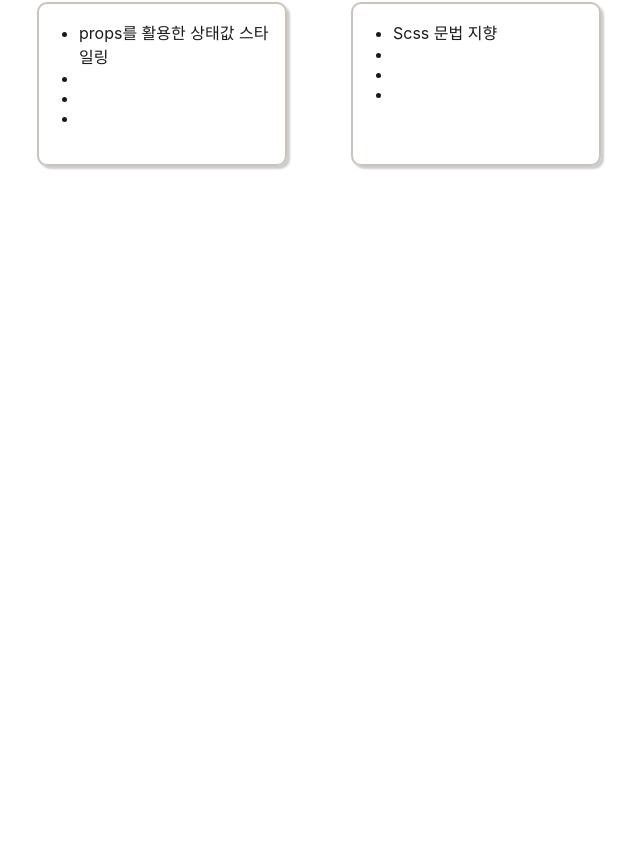
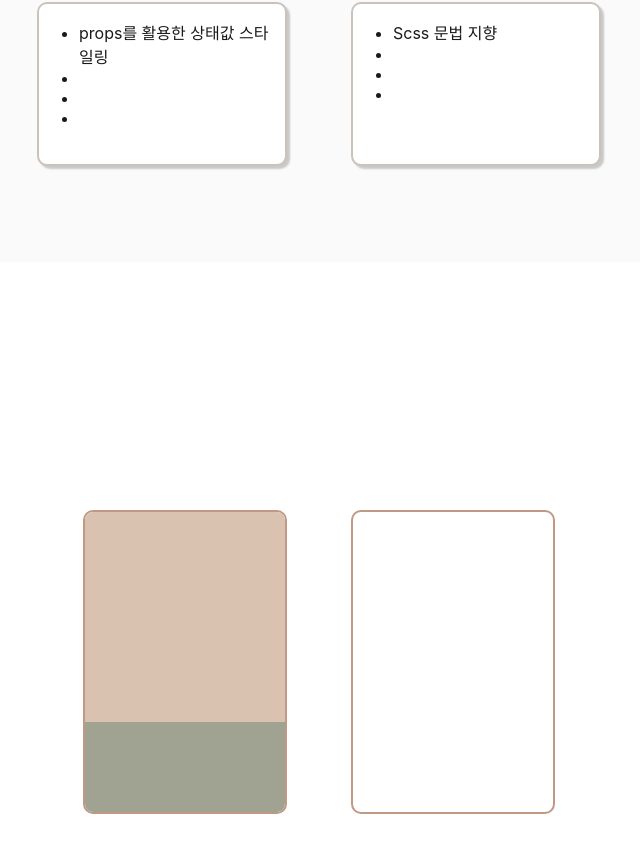
Before and after one commit to 04ian80/my-portfolio, a React (Create React App) app: page / in a window 1280 px wide. Shown: the part 1690-2542 px from the top of the page, without its empty margins (321-961 px from the left). Before the commit the page ends 1952 px from the top, so only its background shows below. Built offline with nearby package versions, Linux system fonts and the light colour scheme; a web font is replaced by a local one.

Commit message:
[34] - Project 컴포넌트 생성, Skill 색상 변경
- Project 컴포넌트 생성
- Skill부분 배경색상 변경, SkillDescContainer 배경색상 변경,

```diff
--- a/src/components/HeadBar.js
+++ b/src/components/HeadBar.js
@@ -23,7 +23,7 @@ export const HeadBar = () => {
           <C.NavLink to='/#skill' smooth={true}>
             기술스택
           </C.NavLink>
-          <C.NavLink to='/#portfolio' smooth={true}>
+          <C.NavLink to='/#project' smooth={true}>
             프로젝트
           </C.NavLink>
         </C.NavList>
--- a/src/components/Home.js
+++ b/src/components/Home.js
@@ -1,10 +1,9 @@
 import React from 'react';
-import * as H from '../style/Home.style';
 import { Introduce } from './Introduce';
 import { HeadBar } from './HeadBar';
 import { TopButton } from './TopButton';
 import { Skills } from './Skills';
-import { Mystory } from './Mystory';
+import { Project } from './Project';
 
 function Home() {
   return (
@@ -13,6 +12,7 @@ function Home() {
       <HeadBar />
       <Introduce />
       <Skills />
+      <Project />
     </div>
   );
 }
--- /dev/null
+++ b/src/components/Project.js
@@ -0,0 +1,47 @@
+import React from 'react';
+import styled from 'styled-components';
+import * as palette from '../style/Variables';
+
+export function Project() {
+  return (
+    <ProjectContainer id='project'>
+      {/* <div> */}
+      <EachProject>
+        <ProjectImg></ProjectImg>
+        <ProjectDesc></ProjectDesc>
+      </EachProject>
+      <EachProject></EachProject>
+      {/* </div> */}
+    </ProjectContainer>
+  );
+}
+
+const ProjectContainer = styled.div`
+  display: flex;
+  justify-content: center;
+  align-items: center;
+  min-height: 100vh;
+  flex-wrap: wrap;
+  /* padding: 4rem; */
+`;
+
+const EachProject = styled.div`
+  width: 200px;
+  height: 300px;
+  margin: 2rem;
+  border: 2px solid ${palette.brownColor};
+  border-radius: ${palette.defaultRadius};
+  flex-shrink: 0;
+  flex-wrap: wrap;
+  overflow: hidden;
+`;
+
+const ProjectImg = styled.div`
+  background-color: ${palette.salmonColor};
+  height: 70%;
+`;
+
+const ProjectDesc = styled.div`
+  background-color: ${palette.greenColor};
+  height: 30%;
+`;
--- a/src/components/Skills.js
+++ b/src/components/Skills.js
@@ -125,6 +125,8 @@ const SkillIconContainer = styled.div`
   align-items: center;
   flex-direction: column;
   padding: 4rem;
+  min-height: 100vh;
+  background-color: #fafafa;
 `;
 
 const SkillEach = styled(motion.div)`
@@ -165,12 +167,13 @@ const RowSkillIcon = styled.div`
 
 const SkillDescContainer = styled(motion.div)`
   padding-right: 1rem;
+  width: 230px;
+  height: 10rem;
+  border: 2px solid ${palette.pointColor};
+  border-radius: ${palette.defaultRadius};
   color: ${palette.fontColor};
+  background-color: #fff;
   box-shadow: ${palette.defaultShadow};
-  border: 2px solid ${palette.pointColor};
-  border-radius: 10px;
-  width: 230px;
-  height: 10rem; ;
 `;
 
 const SkillDescList = styled.ul``;
--- a/src/style/Introduce.style.js
+++ b/src/style/Introduce.style.js
@@ -11,9 +11,9 @@ export const MainHeader = styled.div`
   justify-content: space-evenly;
   align-items: center;
   height: 100vh;
-  flex-shrink: 0;
   flex-wrap: wrap;
   font-weight: 300;
+  flex-shrink: 0;
 `;
 
 export const ProfileImg = styled.img`
@@ -156,6 +156,6 @@ export const TypeItBox = styled.div`
   }
   @media ${device.large} {
     font-size: 2rem;
-    width: 33rem;
+    width: 36rem;
   }
 `;
--- a/src/style/Variables.js
+++ b/src/style/Variables.js
@@ -9,6 +9,7 @@ export const deeperWhite = '#f6f2f0';
 export const lightGray = 'rgba(0,0,0,0.1)';
 
 export const defaultShadow = '3px 3px 2px rgba(0,0,0,0.2)';
+export const defaultRadius = '10px';
 
 export const githubColor = '#181717';
 export const velogColor = '#20C997';
```
